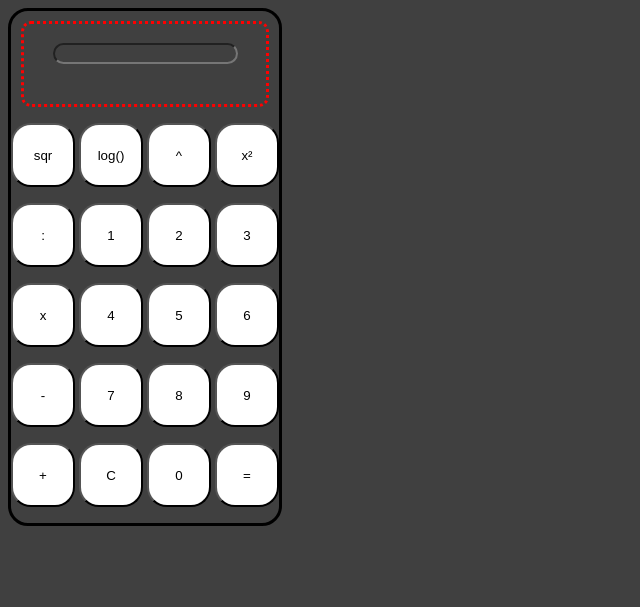
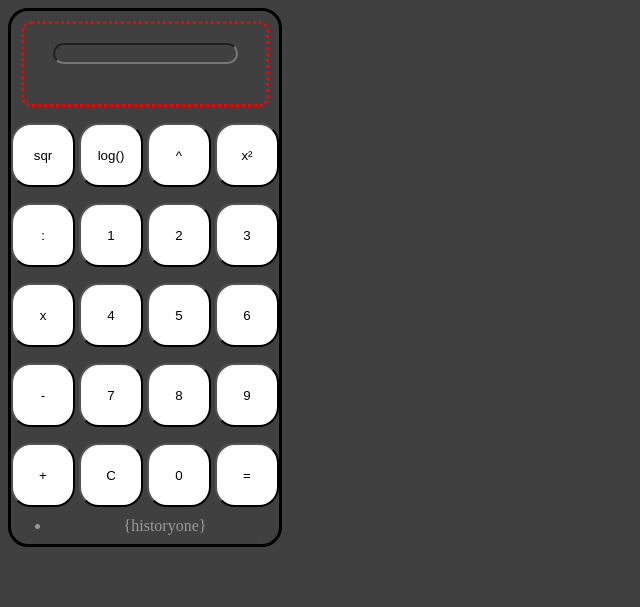
Before and after one commit to SkarlaxRobotics/taschenrechner, a Flask app: page / in a window 1280 px wide. Shown: the top 607 px of the page, without its empty margins (0-640 px from the left). Run offline with Flask 2, Linux system fonts and the light colour scheme.

Commit message:
html first change for history

```diff
--- a/templates/index.html
+++ b/templates/index.html
@@ -55,6 +55,11 @@
               <input class="file_submit" type="Submit"  value='=' name='enter'/>
             </p>
           </form>
+          <div class="history">
+              <ul>
+                <li>{historyone}</li>
+              </ul>
+          </div>
           <script>
             function setFormValue(buttonValue) {
               var digit = document.getElementById("digit");
```
